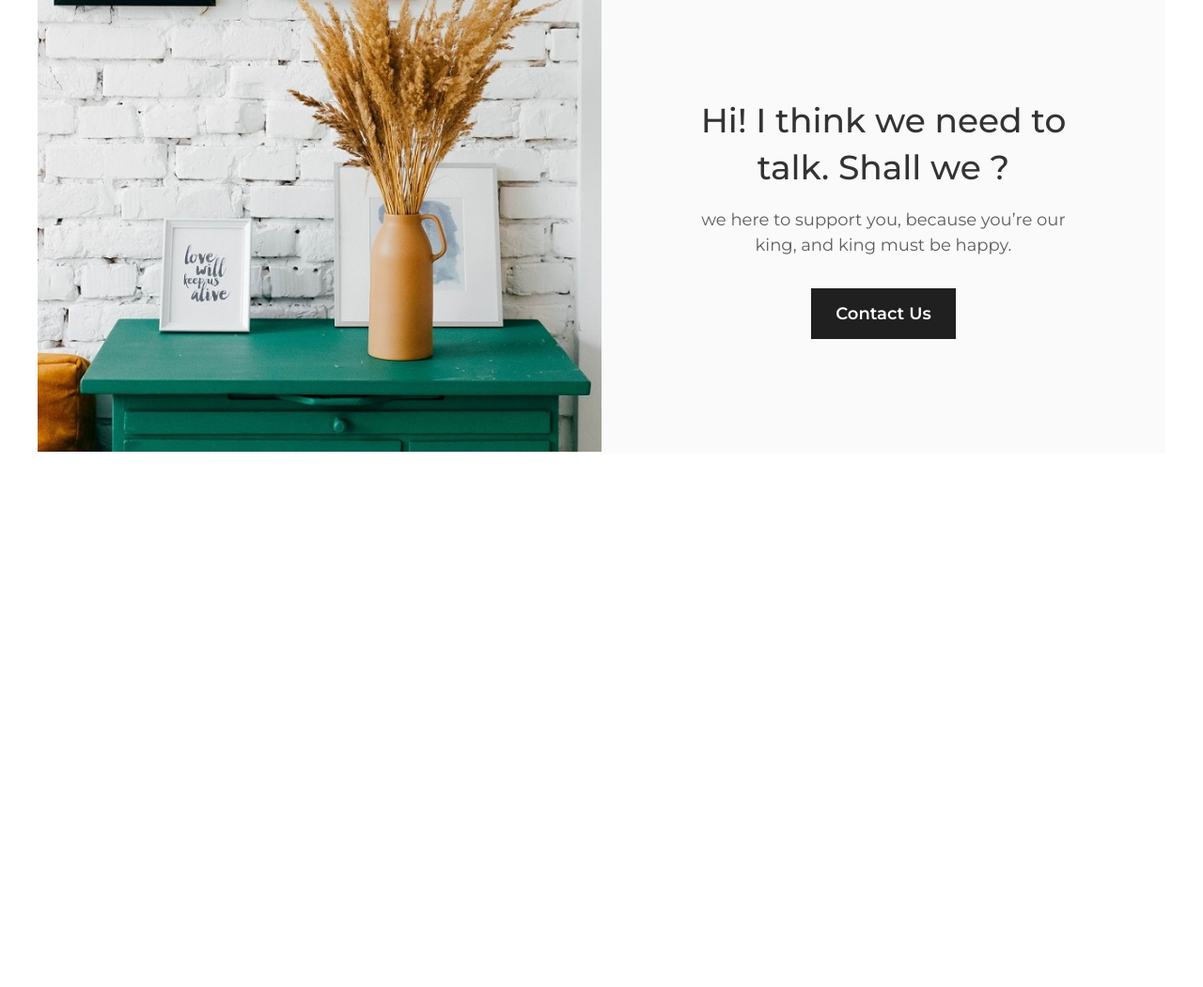
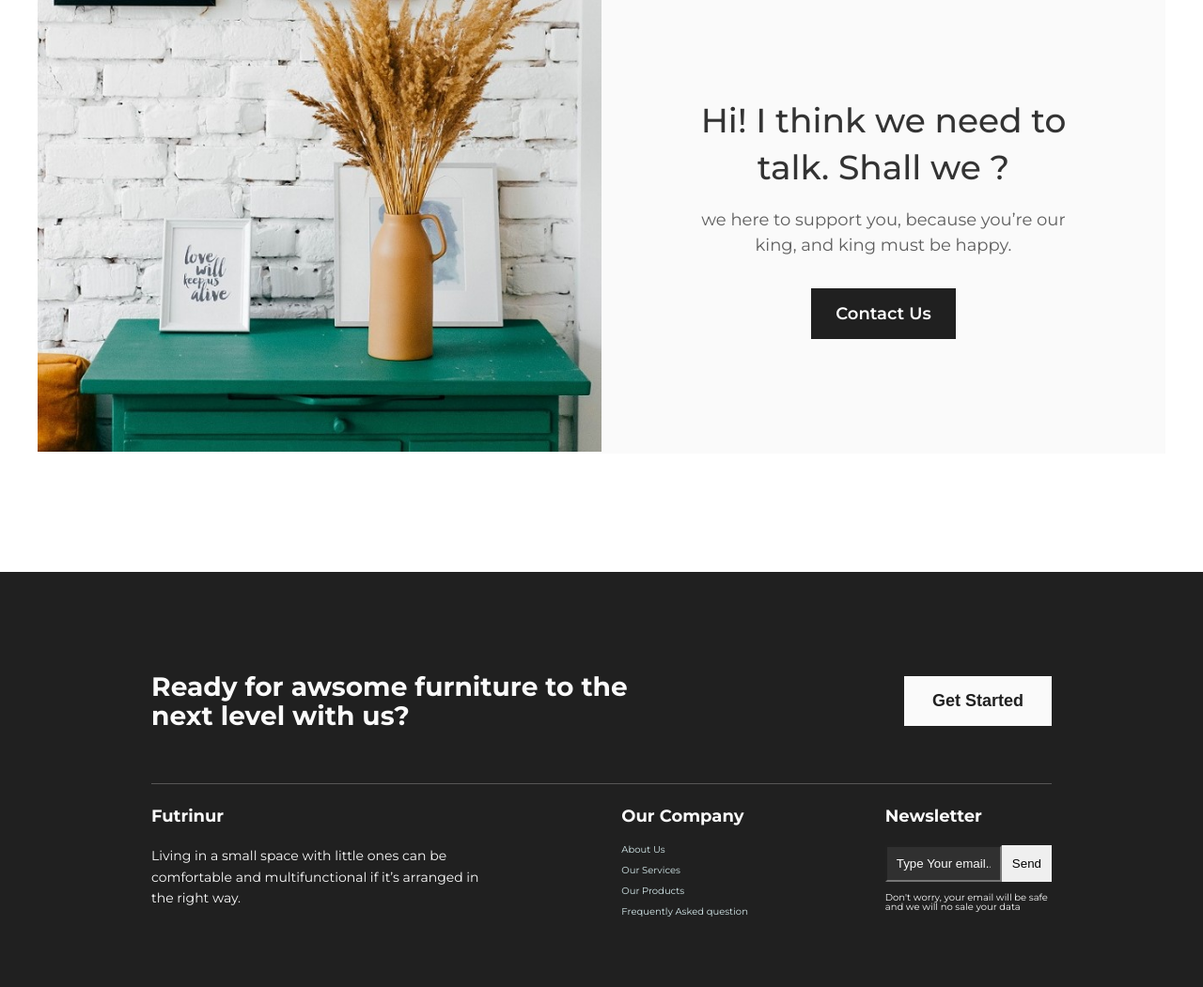
Before and after one commit to Milind-Jamnekar/Futrinur, a plain HTML site: page index.html in a window 1280 px wide. Shown: the part 3263-4314 px from the top of the page at 94% size. Before the commit the page ends 3872 px from the top, so only its background shows below. Drawn offline with nearby package versions, Linux system fonts and the light colour scheme; a script that the page names is missing; files whose address does not match are found by name.

Commit message:
Footer section complete

```diff
--- a/css/global.css
+++ b/css/global.css
@@ -10,9 +10,13 @@
 .grid-1-row {
   grid-template-rows: 1fr;
 }
-
 .grid-2-col {
   grid-template-columns: repeat(2, 1fr);
+}
+
+.grid-3-col {
+  grid-template-columns: 2fr 1fr 1fr 1fr;
+  gap: 2.4rem;
 }
 
 .heading-primary {
--- a/css/style.css
+++ b/css/style.css
@@ -347,6 +347,115 @@ cta Section
   padding: 10rem;
   text-align: center;
 }
+
+/**************
+footer Section
+***************/
+
+.footer {
+  margin: 12.6rem 0 0 0;
+  background-color: #202020;
+  color: #fafafa;
+  padding: 7.5rem;
+}
+
+.wrapper {
+  padding: 0 8.6rem;
+}
+
+.anounce {
+  grid-column: 1 / 3;
+  font-size: 2.4rem;
+  line-height: 1.1;
+  margin: 3.2rem 0 3.2rem;
+}
+
+.footer-btn {
+  font-size: 1.8rem;
+  grid-column: 4 / 5;
+  display: inline-block;
+  font-weight: 600;
+  background-color: #fafafa;
+  color: #202020;
+  justify-self: end;
+  align-self: center;
+  padding: 1.6rem 3rem;
+  border: none;
+  cursor: pointer;
+}
+
+.footer-about {
+  grid-column: 1 / 2;
+}
+
+.footer-about h5,
+.footer-company h5,
+.footer-newsletter h5 {
+  font-size: 1.8rem;
+  line-height: 1.2;
+  margin-bottom: 2rem;
+}
+
+.footer-about p {
+  font-size: 1.4rem;
+  line-height: 1.6;
+}
+
+.footer-company {
+  grid-column: 2/ 4;
+  justify-self: center;
+}
+
+.footer-company a {
+  text-decoration: none;
+  color: #d4e8ea;
+}
+
+.footer-company ul {
+  list-style: none;
+  display: flex;
+  flex-direction: column;
+  gap: 1.2rem;
+}
+
+.footer-newsletter {
+  grid-column: 4/ 5;
+}
+
+.footer-newsletter div {
+  display: flex;
+  flex-wrap: nowrap;
+  margin-bottom: 1.2rem;
+}
+
+.footer-newsletter input {
+  outline: none;
+  box-shadow: none;
+  border-radius: none;
+  background-color: #303030;
+  color: #202020;
+  padding: 1rem;
+  width: 70%;
+}
+
+.footer-newsletter input::placeholder {
+  color: #fafafa;
+}
+
+.send-btn {
+  border: none;
+  padding: 1rem;
+  width: 30%;
+}
+
+.line {
+  grid-column: 1 /-1;
+  grid-row: 2;
+  width: 100%;
+  height: 1px;
+  background-color: #575656;
+}
+
 /*
 font size (px)
     10 / 12 / 14 / 16 / 18 / 20 / 24
--- a/index.html
+++ b/index.html
@@ -258,5 +258,43 @@
         </div>
       </section>
     </main>
+    <!-- footer Section  -->
+    <footer class="footer">
+      <div class="container">
+        <div class="wrapper grid grid-3-col">
+          <div class="anounce">
+            <h3>Ready for awsome furniture to the next level with us?</h3>
+          </div>
+          <button class="footer-btn">Get Started</button>
+          <div class="footer-about">
+            <h5>Futrinur</h5>
+            <p>
+              Living in a small space with little ones can be comfortable and
+              multifunctional if it’s arranged in the right way.
+            </p>
+          </div>
+          <div class="footer-company">
+            <h5>Our Company</h5>
+            <ul>
+              <li><a href="#">About Us</a></li>
+              <li><a href="#">Our Services</a></li>
+              <li><a href="#">Our Products</a></li>
+              <li><a href="#">Frequently Asked question</a></li>
+            </ul>
+          </div>
+          <div class="footer-newsletter">
+            <h5 class="">Newsletter</h5>
+            <div>
+              <input type="text" placeholder="Type Your email.." />
+              <button class="send-btn">Send</button>
+            </div>
+            <p>
+              Don't worry, your email will be safe and we will no sale your data
+            </p>
+          </div>
+          <div class="line"></div>
+        </div>
+      </div>
+    </footer>
   </body>
 </html>
--- a/js/app.js
+++ /dev/null
@@ -1,5 +0,0 @@
-var elem = document.querySelector("#gallery-section");
-var scrollbar = Scrollbar.init(elem, {
-  speed: 0.7,
-  damping: 0.04,
-});
```
